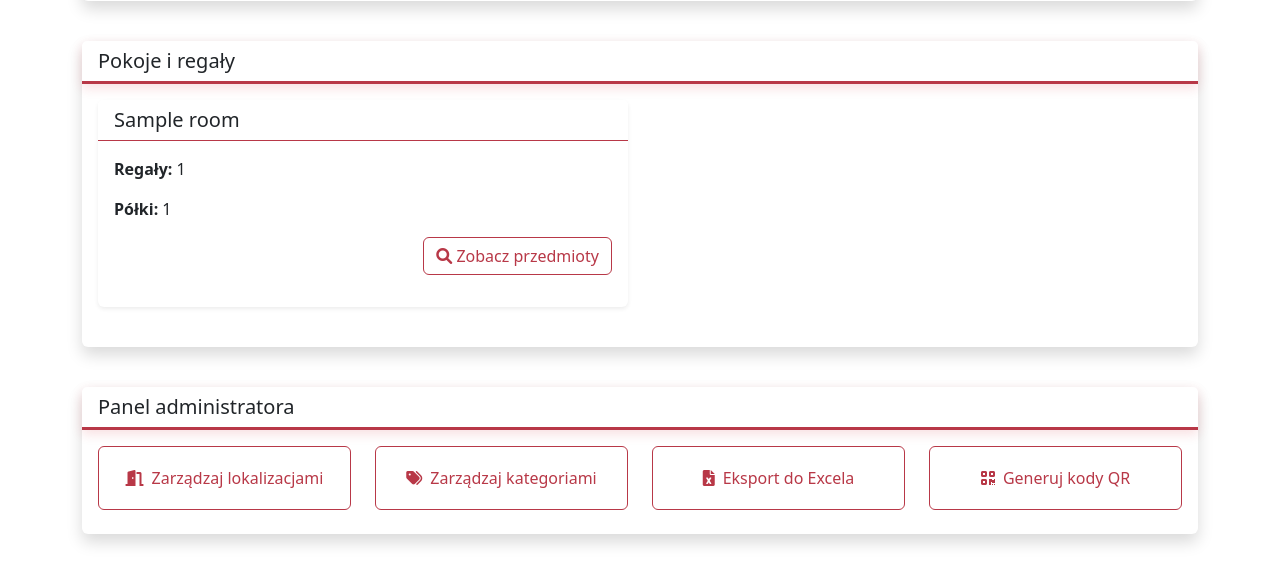
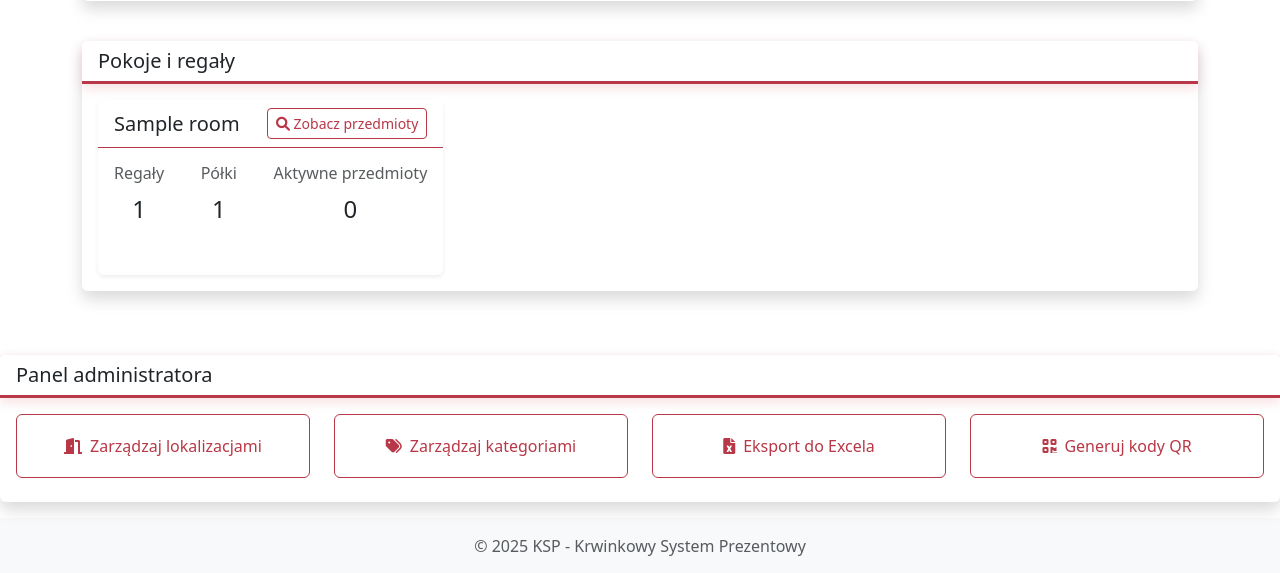
Before and after one commit to agoralewski/ce-it-hub-hackathon-2025, a Django app: page /warehouse/ in a window 1280 px wide. Shown: the part 315-888 px from the top of the page. Run offline with Django 5.2, Linux system fonts and the light colour scheme; a user stored in the database is signed in; tables that the repository leaves empty hold one stand-in row (values such as "Sample post"); some libraries are stand-ins or nearby versions.

Commit message:
landing page rooms display item count

```diff
--- a/templates/warehouse/index.html
+++ b/templates/warehouse/index.html
@@ -52,21 +52,31 @@
                 <h5 class="mb-0">Pokoje i regały</h5>
             </div>
             <div class="card-body">
-                <div class="row">
+                <div class="row row-cols-1 row-cols-md-3 g-4">
                     {% for room in rooms %}
-                    <div class="col-md-6 mb-4">
+                    <div class="col">
                         <div class="card h-100">
-                            <div class="card-header bg-light">
+                            <div class="card-header bg-light d-flex justify-content-between align-items-center">
                                 <h5 class="mb-0">{{ room.name }}</h5>
+                                <a href="{% url 'warehouse:item_list' %}?room={{ room.id }}"
+                                    class="btn btn-outline-primary btn-sm">
+                                    <i class="fas fa-search"></i> Zobacz przedmioty
+                                </a>
                             </div>
                             <div class="card-body">
-                                <p><strong>Regały:</strong> {{ room.rack_count }}</p>
-                                <p><strong>Półki:</strong> {{ room.shelf_count }}</p>
-                                <div class="d-grid gap-2 d-md-flex justify-content-md-end">
-                                    <a href="{% url 'warehouse:item_list' %}?room={{ room.id }}"
-                                        class="btn btn-outline-primary">
-                                        <i class="fas fa-search"></i> Zobacz przedmioty
-                                    </a>
+                                <div class="d-flex justify-content-between align-items-center mb-3">
+                                    <div class="text-center">
+                                        <h6 class="text-muted">Regały</h6>
+                                        <p class="fs-4 mb-0">{{ room.rack_count }}</p>
+                                    </div>
+                                    <div class="text-center">
+                                        <h6 class="text-muted">Półki</h6>
+                                        <p class="fs-4 mb-0">{{ room.shelf_count }}</p>
+                                    </div>
+                                    <div class="text-center">
+                                        <h6 class="text-muted">Aktywne przedmioty</h6>
+                                        <p class="fs-4 mb-0">{{ room.active_items }}</p>
+                                    </div>
                                 </div>
                             </div>
                         </div>
@@ -84,6 +94,7 @@
             </div>
         </div>
     </div>
+</div>
 </div>
 
 {% if user.is_superuser %}
--- a/warehouse/views.py
+++ b/warehouse/views.py
@@ -35,27 +35,18 @@
 def index(request):
     """Dashboard view"""
     rooms = Room.objects.all().annotate(
-        rack_count=Count("racks"), shelf_count=Count("racks__shelves")
+        rack_count=Count("racks"),
+        shelf_count=Count("racks__shelves"),
+        active_items=Count(
+            "racks__shelves__assignments",
+            filter=Q(racks__shelves__assignments__remove_date__isnull=True),
+        ),
     )
-
-    # Get active item assignments
-    active_items = ItemShelfAssignment.objects.filter(remove_date__isnull=True).count()
-
-    # Get expiring items (within next 30 days)
-    expiring_soon = ItemShelfAssignment.objects.filter(
-        remove_date__isnull=True,
-        item__expiration_date__isnull=False,
-        item__expiration_date__lte=datetime.now().date() + timedelta(days=30),
-    ).count()
 
     return render(
         request,
         "warehouse/index.html",
-        {
-            "rooms": rooms,
-            "active_items": active_items,
-            "expiring_soon": expiring_soon,
-        },
+        {"rooms": rooms},
     )
 
 
```
